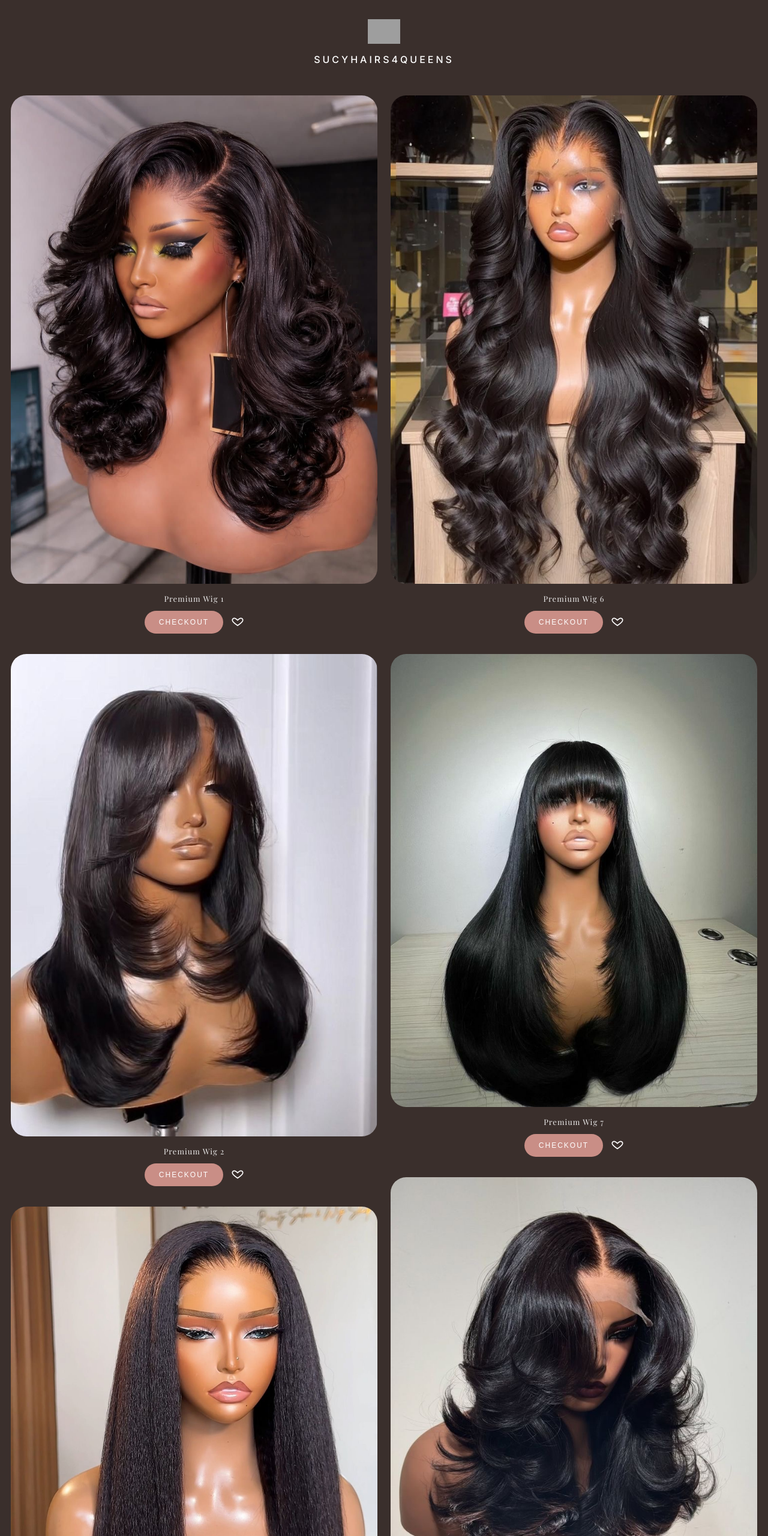
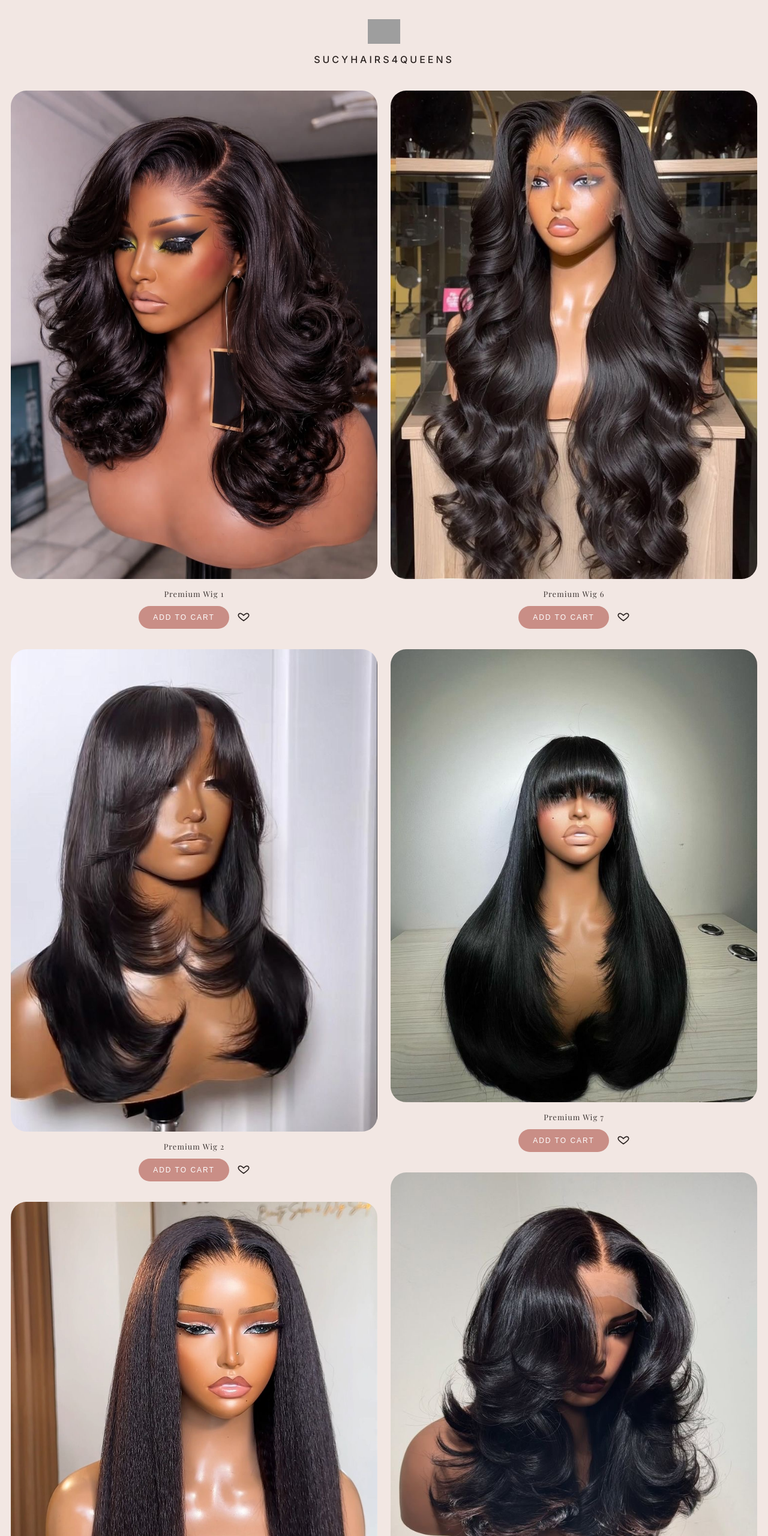
Before and after one commit to tamanitadiwa-coder/sucyhairs4queens, a plain HTML site: page index.html in a window 1280 px wide. Shown: the top 2560 px of the page at 60% size. Drawn offline with nearby package versions, Linux system fonts and the light colour scheme; grey boxes are pictures that could not be loaded.

Commit message:
Update index.html

```diff
--- a/index.html
+++ b/index.html
@@ -13,22 +13,38 @@
 body {
   margin: 0;
   font-family: 'Inter', sans-serif;
-  background: #3A2F2C;
-  color: #fff;
+  background: #F2E7E3; /* cream beige */
+  color: #2A2220;
 }
 
 /* ===== HEADER ===== */
 .header {
+  position: sticky;
+  top: 0;
+  background: #F2E7E3;
   text-align: center;
-  padding: 32px 10px 26px;
+  padding: 32px 10px 18px;
+  z-index: 100;
+  transition: padding 0.35s ease;
   animation: bannerFade 0.8s ease;
 }
 
+/* Logo */
 .logo {
   width: 54px;
   margin-bottom: 12px;
+  transition: opacity 0.35s ease, transform 0.35s ease;
 }
 
+/* Hide logo on scroll */
+.header.compact .logo {
+  opacity: 0;
+  transform: translateY(-12px);
+  height: 0;
+  margin: 0;
+}
+
+/* Brand */
 .brand {
   font-size: 16px;
   letter-spacing: 4px;
@@ -79,7 +95,7 @@ body {
   gap: 14px;
 }
 
-/* Checkout button */
+/* Add to cart button */
 .checkout {
   background: #C98E86;
   border: none;
@@ -95,7 +111,7 @@ body {
 .heart svg {
   width: 20px;
   height: 20px;
-  stroke: white;
+  stroke: #2A2220;
   stroke-width: 2;
   fill: none;
   cursor: pointer;
@@ -118,7 +134,7 @@ body {
 <body>
 
 <!-- ===== HEADER ===== -->
-<div class="header">
+<div class="header" id="header">
 
   <!-- LOGO -->
   <img src="logo.png" class="logo" alt="Logo">
@@ -137,7 +153,7 @@ body {
     <img src="wig1.jpg">
     <div class="name">Premium Wig 1</div>
     <div class="action-row">
-      <button class="checkout">CHECKOUT</button>
+      <button class="checkout">ADD TO CART</button>
       <div class="heart">
         <svg viewBox="0 0 24 24">
           <path d="M12 21s-7-4.6-9.5-8C.5 10 2 6.5 5.5 6.5 8 6.5 9.5 8 12 10.5 14.5 8 16 6.5 18.5 6.5 22 6.5 23.5 10 21.5 13c-2.5 3.4-9.5 8-9.5 8z"/>
@@ -146,88 +162,45 @@ body {
     </div>
   </div>
 
-  <div class="card">
-    <img src="wig2.jpg">
-    <div class="name">Premium Wig 2</div>
-    <div class="action-row">
-      <button class="checkout">CHECKOUT</button>
-      <div class="heart"><svg viewBox="0 0 24 24"><path d="M12 21s-7-4.6-9.5-8C.5 10 2 6.5 5.5 6.5 8 6.5 9.5 8 12 10.5 14.5 8 16 6.5 18.5 6.5 22 6.5 23.5 10 21.5 13c-2.5 3.4-9.5 8-9.5 8z"/></svg></div>
-    </div>
-  </div>
+  <div class="card"><img src="wig2.jpg"><div class="name">Premium Wig 2</div><div class="action-row"><button class="checkout">ADD TO CART</button><div class="heart"><svg viewBox="0 0 24 24"><path d="M12 21s-7-4.6-9.5-8C.5 10 2 6.5 5.5 6.5 8 6.5 9.5 8 12 10.5 14.5 8 16 6.5 18.5 6.5 22 6.5 23.5 10 21.5 13c-2.5 3.4-9.5 8-9.5 8z"/></svg></div></div></div>
 
-  <div class="card">
-    <img src="wig3.jpg">
-    <div class="name">Premium Wig 3</div>
-    <div class="action-row">
-      <button class="checkout">CHECKOUT</button>
-      <div class="heart"><svg viewBox="0 0 24 24"><path d="M12 21s-7-4.6-9.5-8C.5 10 2 6.5 5.5 6.5 8 6.5 9.5 8 12 10.5 14.5 8 16 6.5 18.5 6.5 22 6.5 23.5 10 21.5 13c-2.5 3.4-9.5 8-9.5 8z"/></svg></div>
-    </div>
-  </div>
+  <div class="card"><img src="wig3.jpg"><div class="name">Premium Wig 3</div><div class="action-row"><button class="checkout">ADD TO CART</button><div class="heart"><svg viewBox="0 0 24 24"><path d="M12 21s-7-4.6-9.5-8C.5 10 2 6.5 5.5 6.5 8 6.5 9.5 8 12 10.5 14.5 8 16 6.5 18.5 6.5 22 6.5 23.5 10 21.5 13c-2.5 3.4-9.5 8-9.5 8z"/></svg></div></div></div>
 
-  <div class="card">
-    <img src="wig4.jpg">
-    <div class="name">Premium Wig 4</div>
-    <div class="action-row">
-      <button class="checkout">CHECKOUT</button>
-      <div class="heart"><svg viewBox="0 0 24 24"><path d="M12 21s-7-4.6-9.5-8C.5 10 2 6.5 5.5 6.5 8 6.5 9.5 8 12 10.5 14.5 8 16 6.5 18.5 6.5 22 6.5 23.5 10 21.5 13c-2.5 3.4-9.5 8-9.5 8z"/></svg></div>
-    </div>
-  </div>
+  <div class="card"><img src="wig4.jpg"><div class="name">Premium Wig 4</div><div class="action-row"><button class="checkout">ADD TO CART</button><div class="heart"><svg viewBox="0 0 24 24"><path d="M12 21s-7-4.6-9.5-8C.5 10 2 6.5 5.5 6.5 8 6.5 9.5 8 12 10.5 14.5 8 16 6.5 18.5 6.5 22 6.5 23.5 10 21.5 13c-2.5 3.4-9.5 8-9.5 8z"/></svg></div></div></div>
 
-  <div class="card">
-    <img src="wig5.jpg">
-    <div class="name">Premium Wig 5</div>
-    <div class="action-row">
-      <button class="checkout">CHECKOUT</button>
-      <div class="heart"><svg viewBox="0 0 24 24"><path d="M12 21s-7-4.6-9.5-8C.5 10 2 6.5 5.5 6.5 8 6.5 9.5 8 12 10.5 14.5 8 16 6.5 18.5 6.5 22 6.5 23.5 10 21.5 13c-2.5 3.4-9.5 8-9.5 8z"/></svg></div>
-    </div>
-  </div>
+  <div class="card"><img src="wig5.jpg"><div class="name">Premium Wig 5</div><div class="action-row"><button class="checkout">ADD TO CART</button><div class="heart"><svg viewBox="0 0 24 24"><path d="M12 21s-7-4.6-9.5-8C.5 10 2 6.5 5.5 6.5 8 6.5 9.5 8 12 10.5 14.5 8 16 6.5 18.5 6.5 22 6.5 23.5 10 21.5 13c-2.5 3.4-9.5 8-9.5 8z"/></svg></div></div></div>
 
-  <div class="card">
-    <img src="wig6.jpg">
-    <div class="name">Premium Wig 6</div>
-    <div class="action-row">
-      <button class="checkout">CHECKOUT</button>
-      <div class="heart"><svg viewBox="0 0 24 24"><path d="M12 21s-7-4.6-9.5-8C.5 10 2 6.5 5.5 6.5 8 6.5 9.5 8 12 10.5 14.5 8 16 6.5 18.5 6.5 22 6.5 23.5 10 21.5 13c-2.5 3.4-9.5 8-9.5 8z"/></svg></div>
-    </div>
-  </div>
+  <div class="card"><img src="wig6.jpg"><div class="name">Premium Wig 6</div><div class="action-row"><button class="checkout">ADD TO CART</button><div class="heart"><svg viewBox="0 0 24 24"><path d="M12 21s-7-4.6-9.5-8C.5 10 2 6.5 5.5 6.5 8 6.5 9.5 8 12 10.5 14.5 8 16 6.5 18.5 6.5 22 6.5 23.5 10 21.5 13c-2.5 3.4-9.5 8-9.5 8z"/></svg></div></div></div>
 
-  <div class="card">
-    <img src="wig7.jpg">
-    <div class="name">Premium Wig 7</div>
-    <div class="action-row">
-      <button class="checkout">CHECKOUT</button>
-      <div class="heart"><svg viewBox="0 0 24 24"><path d="M12 21s-7-4.6-9.5-8C.5 10 2 6.5 5.5 6.5 8 6.5 9.5 8 12 10.5 14.5 8 16 6.5 18.5 6.5 22 6.5 23.5 10 21.5 13c-2.5 3.4-9.5 8-9.5 8z"/></svg></div>
-    </div>
-  </div>
+  <div class="card"><img src="wig7.jpg"><div class="name">Premium Wig 7</div><div class="action-row"><button class="checkout">ADD TO CART</button><div class="heart"><svg viewBox="0 0 24 24"><path d="M12 21s-7-4.6-9.5-8C.5 10 2 6.5 5.5 6.5 8 6.5 9.5 8 12 10.5 14.5 8 16 6.5 18.5 6.5 22 6.5 23.5 10 21.5 13c-2.5 3.4-9.5 8-9.5 8z"/></svg></div></div></div>
 
-  <div class="card">
-    <img src="wig8.jpg">
-    <div class="name">Premium Wig 8</div>
-    <div class="action-row">
-      <button class="checkout">CHECKOUT</button>
-      <div class="heart"><svg viewBox="0 0 24 24"><path d="M12 21s-7-4.6-9.5-8C.5 10 2 6.5 5.5 6.5 8 6.5 9.5 8 12 10.5 14.5 8 16 6.5 18.5 6.5 22 6.5 23.5 10 21.5 13c-2.5 3.4-9.5 8-9.5 8z"/></svg></div>
-    </div>
-  </div>
+  <div class="card"><img src="wig8.jpg"><div class="name">Premium Wig 8</div><div class="action-row"><button class="checkout">ADD TO CART</button><div class="heart"><svg viewBox="0 0 24 24"><path d="M12 21s-7-4.6-9.5-8C.5 10 2 6.5 5.5 6.5 8 6.5 9.5 8 12 10.5 14.5 8 16 6.5 18.5 6.5 22 6.5 23.5 10 21.5 13c-2.5 3.4-9.5 8-9.5 8z"/></svg></div></div></div>
 
-  <div class="card">
-    <img src="wig9.jpg">
-    <div class="name">Premium Wig 9</div>
-    <div class="action-row">
-      <button class="checkout">CHECKOUT</button>
-      <div class="heart"><svg viewBox="0 0 24 24"><path d="M12 21s-7-4.6-9.5-8C.5 10 2 6.5 5.5 6.5 8 6.5 9.5 8 12 10.5 14.5 8 16 6.5 18.5 6.5 22 6.5 23.5 10 21.5 13c-2.5 3.4-9.5 8-9.5 8z"/></svg></div>
-    </div>
-  </div>
+  <div class="card"><img src="wig9.jpg"><div class="name">Premium Wig 9</div><div class="action-row"><button class="checkout">ADD TO CART</button><div class="heart"><svg viewBox="0 0 24 24"><path d="M12 21s-7-4.6-9.5-8C.5 10 2 6.5 5.5 6.5 8 6.5 9.5 8 12 10.5 14.5 8 16 6.5 18.5 6.5 22 6.5 23.5 10 21.5 13c-2.5 3.4-9.5 8-9.5 8z"/></svg></div></div></div>
 
-  <div class="card">
-    <img src="wig10.jpg">
-    <div class="name">Premium Wig 10</div>
-    <div class="action-row">
-      <button class="checkout">CHECKOUT</button>
-      <div class="heart"><svg viewBox="0 0 24 24"><path d="M12 21s-7-4.6-9.5-8C.5 10 2 6.5 5.5 6.5 8 6.5 9.5 8 12 10.5 14.5 8 16 6.5 18.5 6.5 22 6.5 23.5 10 21.5 13c-2.5 3.4-9.5 8-9.5 8z"/></svg></div>
-    </div>
-  </div>
+  <div class="card"><img src="wig10.jpg"><div class="name">Premium Wig 10</div><div class="action-row"><button class="checkout">ADD TO CART</button><div class="heart"><svg viewBox="0 0 24 24"><path d="M12 21s-7-4.6-9.5-8C.5 10 2 6.5 5.5 6.5 8 6.5 9.5 8 12 10.5 14.5 8 16 6.5 18.5 6.5 22 6.5 23.5 10 21.5 13c-2.5 3.4-9.5 8-9.5 8z"/></svg></div></div></div>
 
 </div>
 
+<script>
+const header = document.getElementById('header');
+
+let lastScroll = 0;
+
+window.addEventListener('scroll', () => {
+  const current = window.scrollY;
+
+  if (current > lastScroll && current > 50) {
+    // scrolling down
+    header.classList.add('compact');
+  } else {
+    // scrolling up
+    header.classList.remove('compact');
+  }
+
+  lastScroll = current;
+});
+</script>
+
 </body>
 </html>
```
